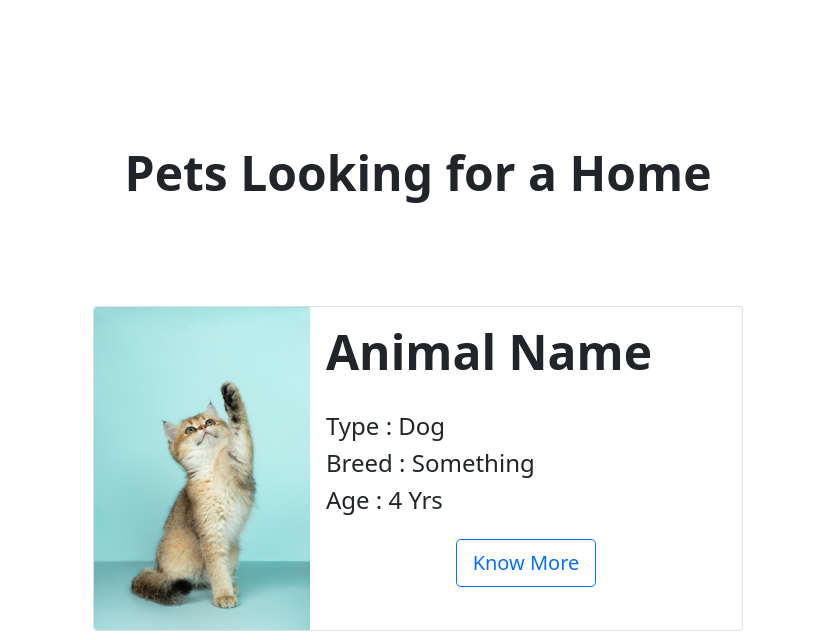
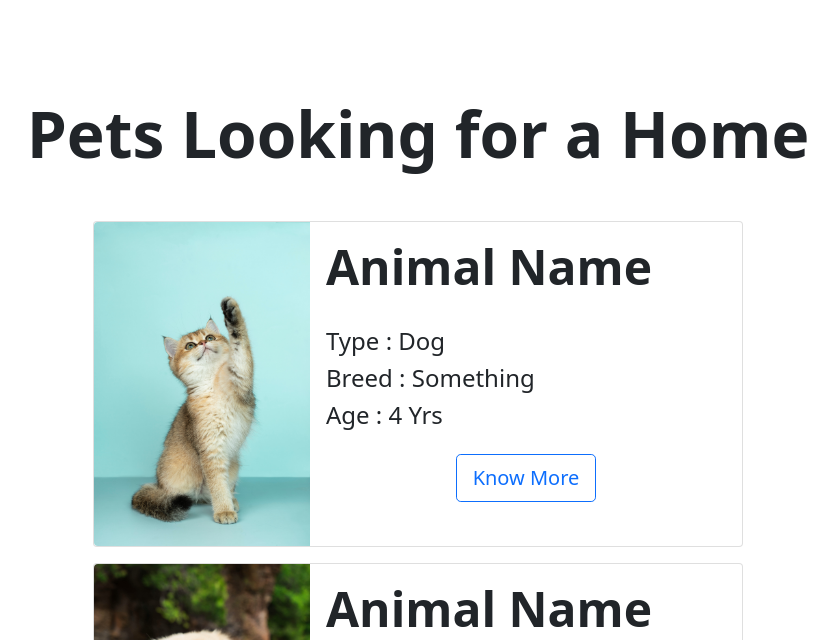
Before and after one commit to Randy1812/PawHaven, a Python web app: template templates/animals.html in a window 1280 px wide. Shown: the part 109-749 px from the top of the page, without its empty margins (222-1060 px from the left). Run offline with Jinja, Linux system fonts and the light colour scheme; the template is opened without the code that fills it, so the values that code supplies are empty; some libraries are stand-ins or nearby versions.

Commit message:
Small Change

```diff
--- a/templates/animals.html
+++ b/templates/animals.html
@@ -36,8 +36,8 @@
     </header>
   </div>
 
-  <div class="px-4 py-5 my-5 text-center">
-    <h2 class="display-5 fw-bold pt-5">Pets Looking for a Home</h2>
+  <div class="my-5 text-center">
+    <h2 class="display-3 fw-bold pt-5">Pets Looking for a Home</h2>
   </div>
 
   <div class="container d-flex flex-column justify-items-center align-items-center">
```
